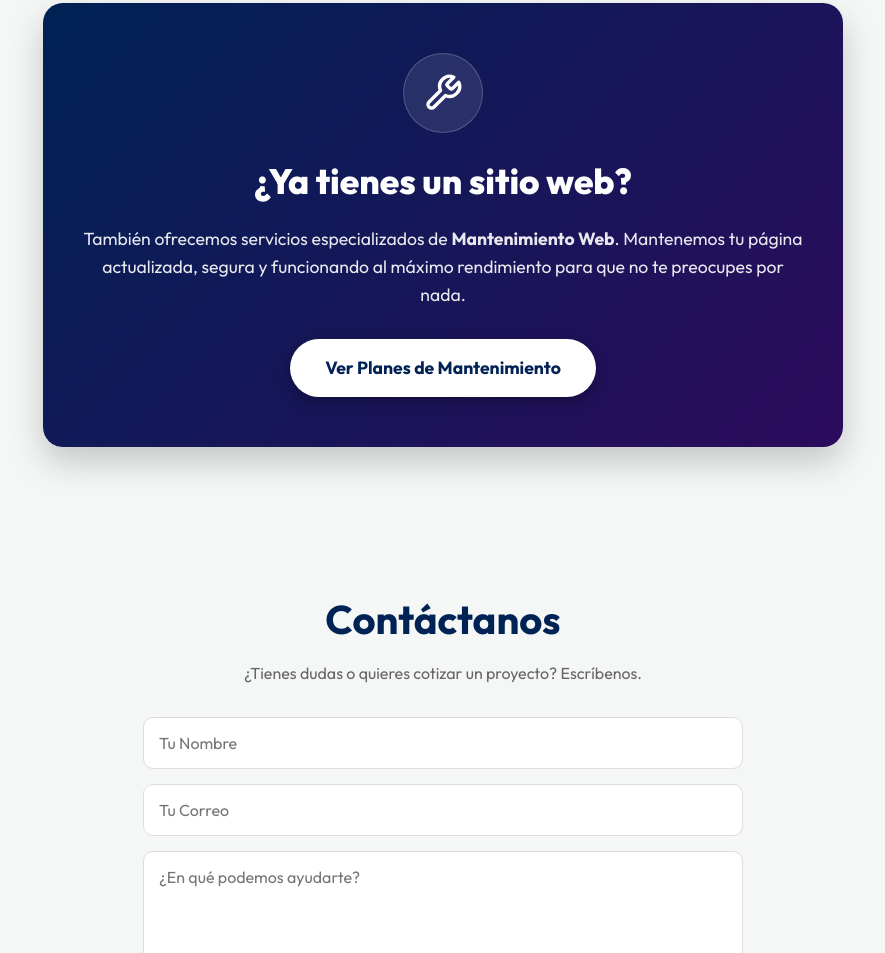
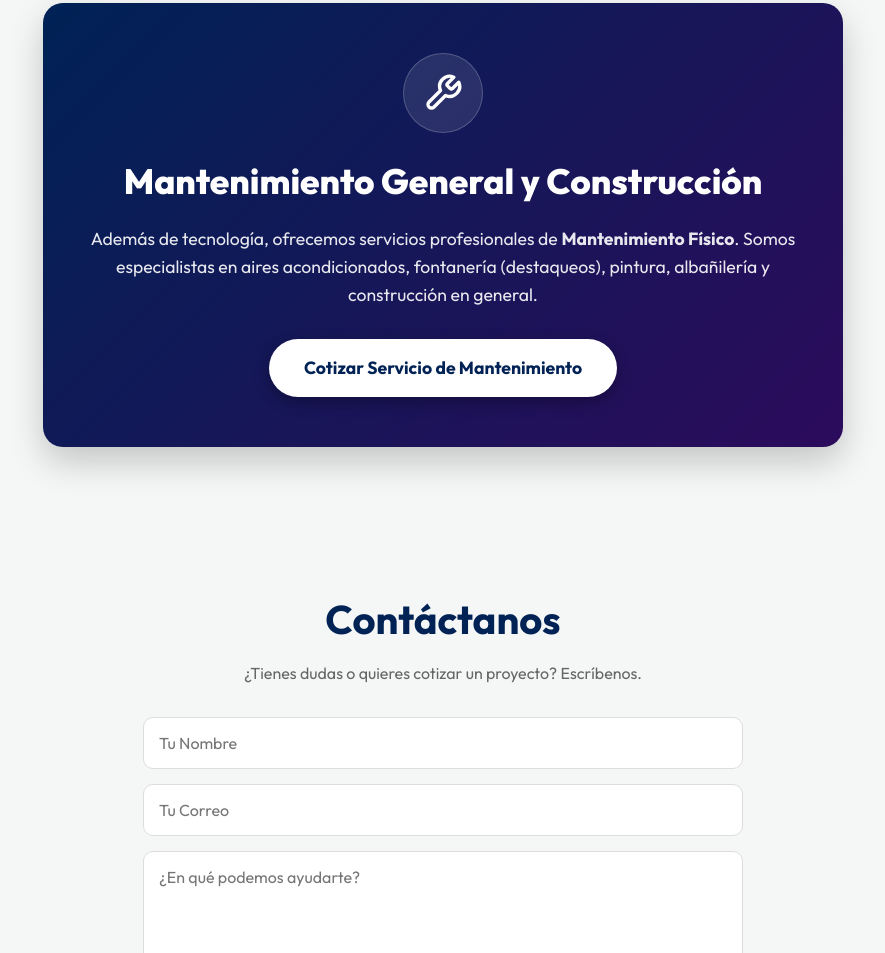
Before and after one commit to WEWebcr/Mantixor, a website built with Vite: page index.html in a window 1280 px wide. Shown: the part 2843-3796 px from the top of the page, without its empty margins (197-1082 px from the left). Built offline with nearby package versions, Linux system fonts and the light colour scheme.

Commit message:
Cambiar sección de mantenimiento a servicios físicos y construcción

```diff
--- a/index.html
+++ b/index.html
@@ -205,9 +205,9 @@
           <div class="maintenance-icon">
             <svg viewBox="0 0 24 24" width="40" height="40" fill="none" stroke="currentColor" stroke-width="2" stroke-linecap="round" stroke-linejoin="round"><path d="M14.7 6.3a1 1 0 0 0 0 1.4l1.6 1.6a1 1 0 0 0 1.4 0l3.77-3.77a6 6 0 0 1-7.94 7.94l-6.91 6.91a2.12 2.12 0 0 1-3-3l6.91-6.91a6 6 0 0 1 7.94-7.94l-3.76 3.76z"></path></svg>
           </div>
-          <h2>¿Ya tienes un sitio web?</h2>
-          <p>También ofrecemos servicios especializados de <strong>Mantenimiento Web</strong>. Mantenemos tu página actualizada, segura y funcionando al máximo rendimiento para que no te preocupes por nada.</p>
-          <a href="https://mantixor.com" class="btn-primary">Ver Planes de Mantenimiento</a>
+          <h2>Mantenimiento General y Construcción</h2>
+          <p>Además de tecnología, ofrecemos servicios profesionales de <strong>Mantenimiento Físico</strong>. Somos especialistas en aires acondicionados, fontanería (destaqueos), pintura, albañilería y construcción en general.</p>
+          <a href="https://wa.me/50657035886?text=Hola%20Mantixor,%20necesito%20informaci%C3%B3n%20sobre%20los%20servicios%20de%20mantenimiento%20y%20construcci%C3%B3n." target="_blank" rel="noopener noreferrer" class="btn-primary">Cotizar Servicio de Mantenimiento</a>
         </div>
       </section>
 
```
